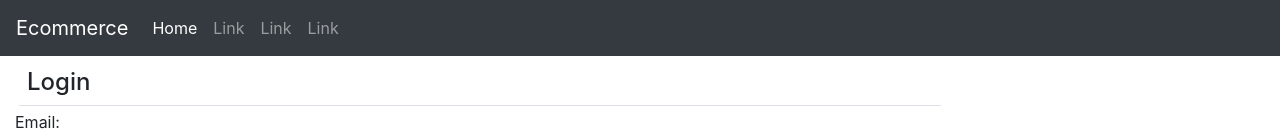
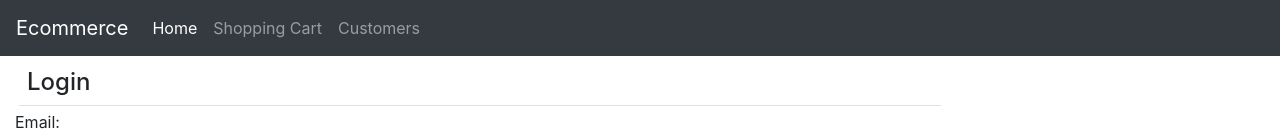
Before and after one commit to jrdnthedev/ecommerce_app, a React (Create React App) app: page / in a window 1280 px wide. Shown: the top 140 px of the page. Built offline with nearby package versions, Linux system fonts and the light colour scheme.

Commit message:
switch from anchor tags to link

```diff
--- /dev/null
+++ b/src/404.jsx
@@ -0,0 +1,7 @@
+import React, { Component } from "react";
+
+export default class ErrorPage extends Component {
+  render() {
+    return <div>page not found</div>;
+  }
+}
--- a/src/App.jsx
+++ b/src/App.jsx
@@ -6,6 +6,7 @@ import Login from "./Login";
 import ShoppingCart from "./ShoppingCart";
 import CustomersList from "./CustomersList";
 import { BrowserRouter, Route, Routes } from "react-router-dom";
+import ErrorPage from "./404";
 
 export default class App extends Component {
   render() {
@@ -17,6 +18,7 @@ export default class App extends Component {
           <Route path="/dashboard" exact element={<Dashboard />} />
           <Route path="/cart" exact element={<ShoppingCart />} />
           <Route path="/customers" exact element={<CustomersList />} />
+          <Route path="*" element={<ErrorPage />} />
         </Routes>
       </BrowserRouter>
     );
--- a/src/NavBar.jsx
+++ b/src/NavBar.jsx
@@ -1,4 +1,5 @@
 import React, { Component } from "react";
+import { Link } from "react-router-dom";
 
 export default class NavBar extends Component {
   render() {
@@ -23,24 +24,19 @@ export default class NavBar extends Component {
           <div className="collapse navbar-collapse" id="navbarSupportedContent">
             <ul className="navbar-nav mr-auto">
               <li className="nav-item active">
-                <a className="nav-link" href="/#">
+                <Link className="nav-link" to="/dashboard">
                   Home <span className="sr-only">(current)</span>
-                </a>
+                </Link>
               </li>
               <li className="nav-item">
-                <a className="nav-link" href="/#">
-                  Link
-                </a>
+                <Link className="nav-link" to="/cart">
+                  Shopping Cart <span className="sr-only">(current)</span>
+                </Link>
               </li>
               <li className="nav-item">
-                <a className="nav-link" href="/#">
-                  Link
-                </a>
-              </li>
-              <li className="nav-item">
-                <a className="nav-link" href="/#">
-                  Link
-                </a>
+                <Link className="nav-link" to="/customers">
+                  Customers <span className="sr-only">(current)</span>
+                </Link>
               </li>
             </ul>
           </div>
```
